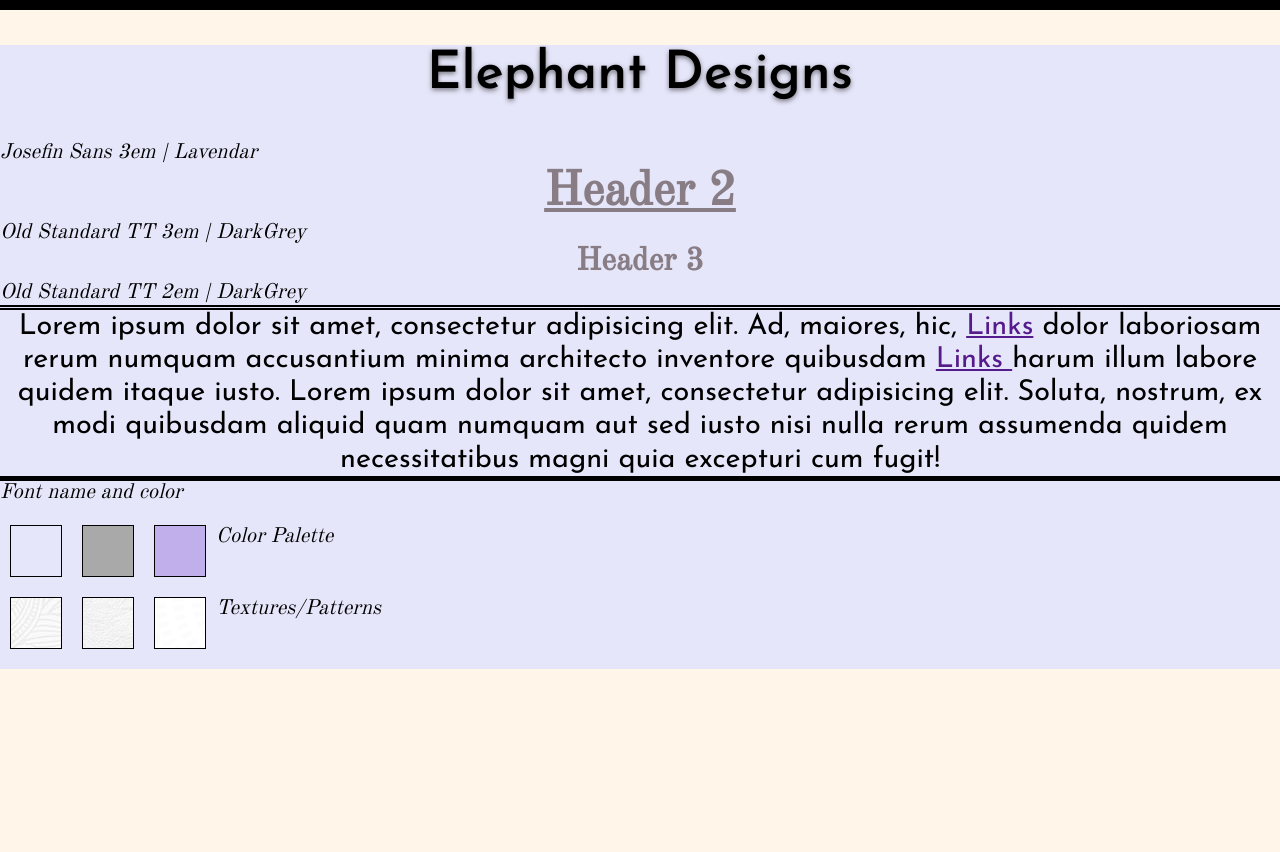
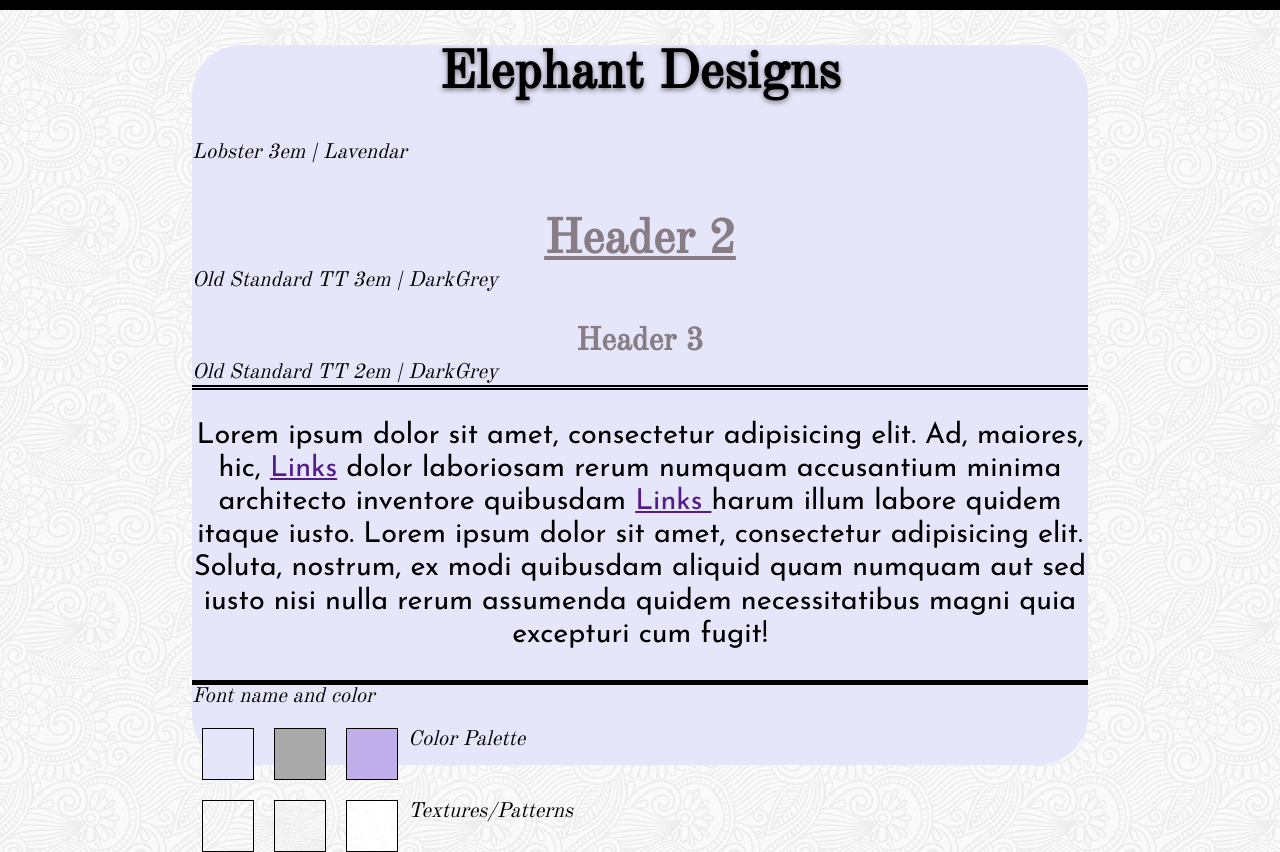
Before and after one commit to Anubhav998/rallison1.github.io, a plain HTML site: page style-tile.html in a window 1280 px wide. Before the commit the page ends 800 px from the top, so only its background shows below. Drawn offline with nearby package versions, Linux system fonts and the light colour scheme.

Commit message:
made changes to style tile

```diff
--- a/css/style.css
+++ b/css/style.css
@@ -1,18 +1,45 @@
+/*
+
+**** NOTES *****
+Background images: background: url(../img/filename.jpg);
+
+
+
+*/
+
+
 /*Global*/
 
 /*Nav section*/
+
+/*Home*/
+
+.home h1 {
+
+}
+
+.home img {
+
+}
 
 /*Bio*/
 
 
 body.style-tile {
   background: linear-gradient(#ffeacb, #e2d0ce);
-  background: #FFF5E8;
   border-top: 10px solid black;
+  background: url(../img/symphony.png);
 
 }
 
-
+.container {
+  background: lavender;
+  height: 90vh;
+  width: 70%;
+  display: block;
+  margin: 0 auto;
+  border-radius: 50px;
+}
 
 
 h1 {
@@ -24,6 +51,7 @@ h1 {
   text-shadow: 0 2px 5px rgba(0,0,0, .5);
 
 }
+
 
 p {
   font-size: 1.5em;
@@ -186,27 +214,36 @@ background: #C1AFEB;
 body.style-tile {
   font-family: 'Josefin Sans', sans-serif;
 }
-.container h2 {
+
+.style-tile h1 {
+  font-family: 'Old Standard TT', serif;
+}
+
+.style-tile h2 {
 font-family: 'Old Standard TT', serif;
 font-size: 3em;
 font-color: darkgrey;
+padding-top: 1em;
 
 }
 
-.container h3 {
+.style-tile h3 {
 font-family: 'Old Standard TT', serif;
 font-size: 2em;
 font-color: darkgrey;
 text-align: center;
+padding-top: 1em;
 
 }
 
-.container p {
+.style-tile p {
 font-family: 'Josefin Sans', sans-serif;
 font-size: 1.8em;
 text-align: center;
+padding: 1em 0 1em 0;
 
 }
+
 
 .container em {
 
@@ -214,5 +251,5 @@ text-align: center;
   font-family: 'Old Standard TT', serif;
 }
 .container {
-  background-color: lavender;
+
 }
--- a/style-tile.html
+++ b/style-tile.html
@@ -9,11 +9,7 @@
 	<title>Style Tile</title>
 	<link rel="stylesheet" href="https://cdnjs.cloudflare.com/ajax/libs/normalize/3.0.2/normalize.css">
 
-	<link href='http://fonts.googleapis.com/css?family=Josefin+Sans:400,600' rel='stylesheet' type='text/css'>
-
-	<link href='http://fonts.googleapis.com/css?family=Old+Standard+TT' rel='stylesheet' type='text/css'>
-
-	<link href='http://fonts.googleapis.com/css?family=Lobster' rel='stylesheet' type='text/css'>
+	<link href='http://fonts.googleapis.com/css?family=Josefin+Sans:400,600|Old+Standard+TT|Lobster|Lato' rel='stylesheet' type='text/css'>
 	<link rel="stylesheet" type="text/css" href="css/style.css">
 
 
@@ -26,7 +22,7 @@
 		<section>
 
 			<h1>Elephant Designs</h1>
-			<em>Josefin Sans 3em | Lavendar </em>
+			<em>Lobster 3em | Lavendar </em>
 
 			<h2>Header 2</h2>
 			<em>Old Standard TT 3em | DarkGrey </em>
```
Also changed, not shown: bio.html (+3 -1 lines), index.html (+1 -1 lines).
